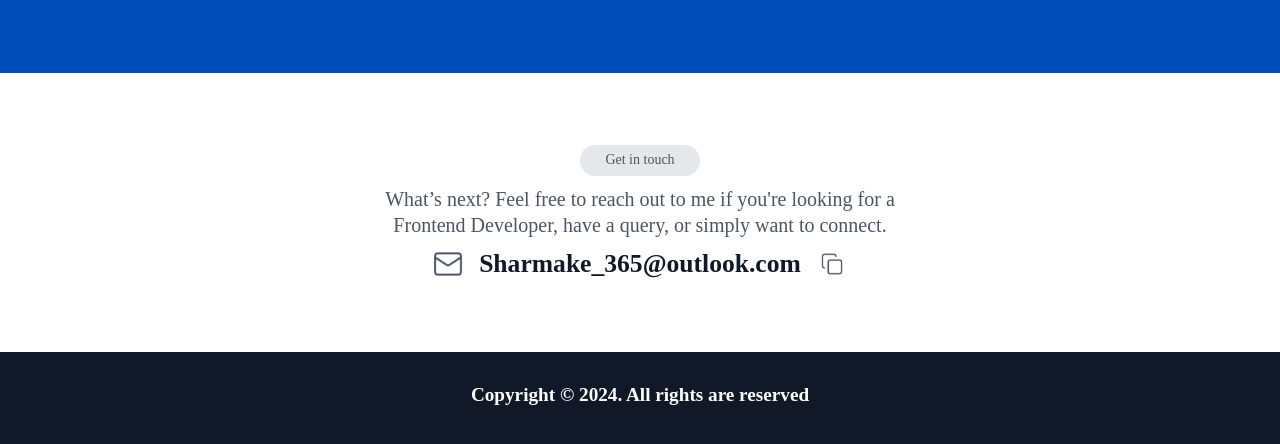
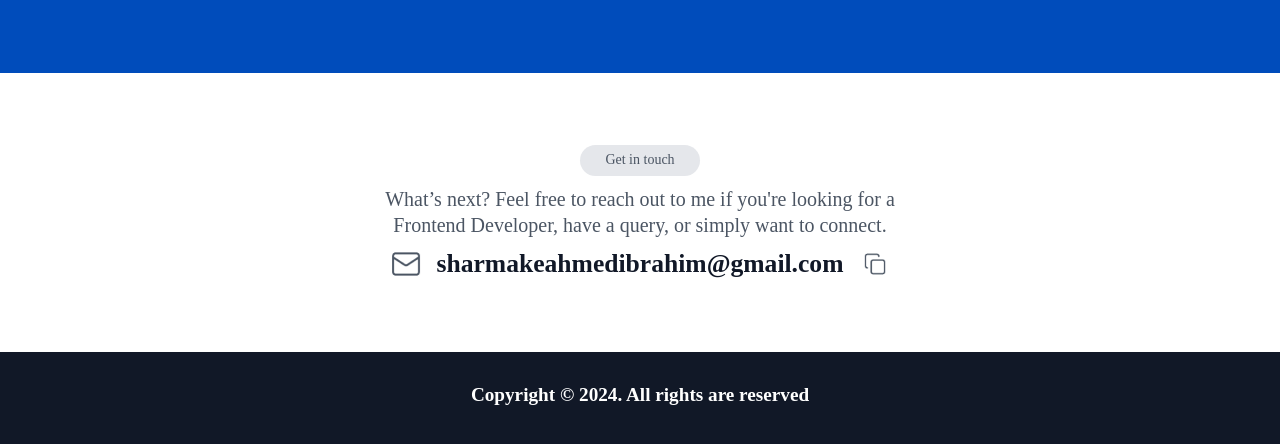
Before and after one commit to sharmake-ibrahim/sharmakeibrahim.github.io, a plain HTML site: page index.html in a window 1280 px wide. Shown: the part 2348-2792 px from the top of the page. Drawn offline with Linux system fonts and the light colour scheme.

Commit message:
Update index.html
I changed the egmail to new one in about section

```diff
--- a/index.html
+++ b/index.html
@@ -259,7 +259,7 @@
 
                     <div class="contact-info">
                         <img src="./images/massage-icon.png" alt="massage icon">
-                        <h1> Sharmake_365@outlook.com</h1>
+                        <h1>sharmakeahmedibrahim@gmail.com</h1>
                         <img src="./images/copy-icon.png" alt=" copy-icon" class="copyBtn">
                     </div>
 
```
